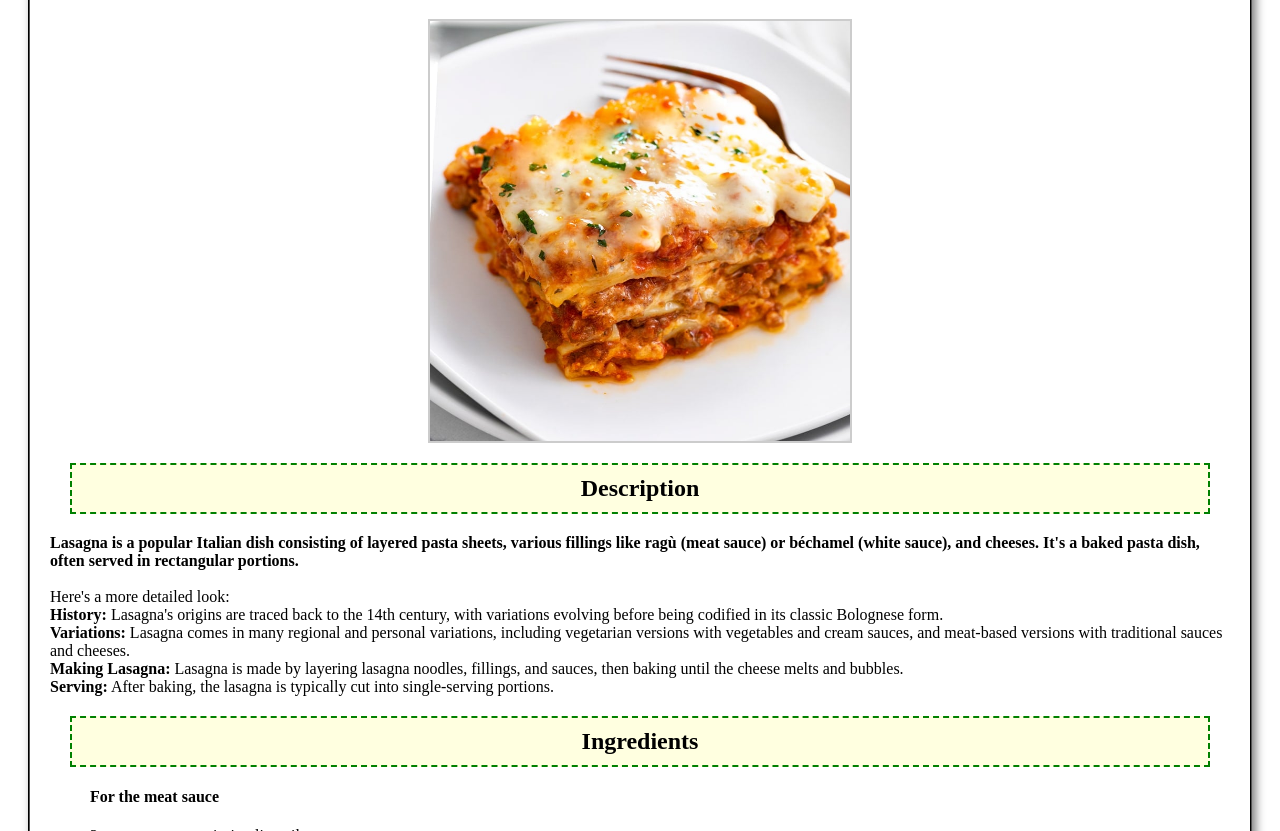
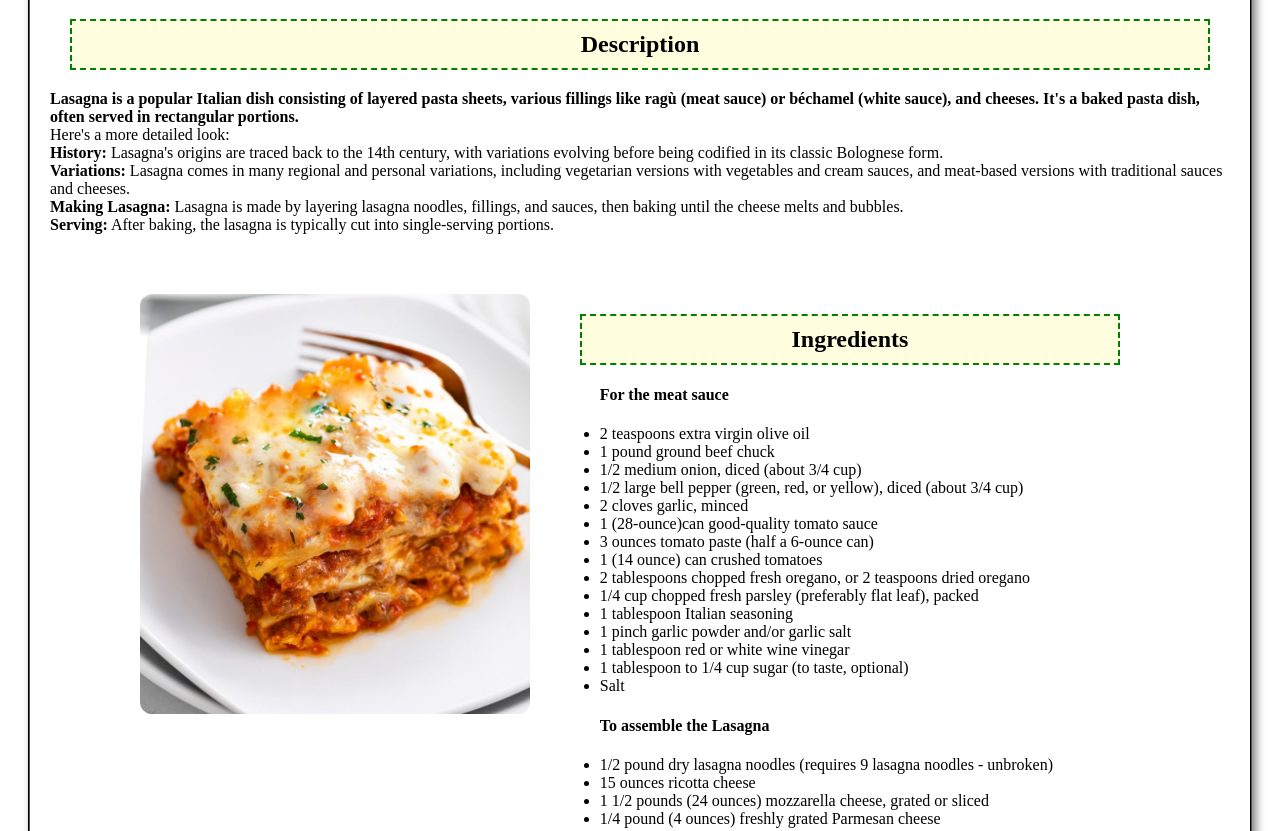
Before and after one commit to Valay-2004/odin-recipes, a plain HTML site: page recipes/lasagna/lasagna.html in a window 1280 px wide. Shown: the part 121-952 px from the top of the page. Drawn offline with Linux system fonts and the light colour scheme.

Commit message:
Updated CSS with flexbox

```diff
--- a/recipes/lasagna/lasagna.html
+++ b/recipes/lasagna/lasagna.html
@@ -1,6 +1,6 @@
 <div class="recipe-card">
     <!DOCTYPE html>
-<html lang="en">
+    <html lang="en">
 
 <head>
     <meta charset="UTF-8">
@@ -11,12 +11,11 @@
 <body>
     <a href="../../index.html">Home</a>
     <h1>Lasagna</h1>
-    <img class="recipe-img" src="Lasagna-Recipe.jpg" alt="Lasagna" style="height: 420px; width: 420px;">
     <h2 class="section-title">Description</h2>
     <p><b>Lasagna is a popular Italian dish consisting of layered pasta sheets, various fillings like ragù (meat sauce)
             or
             béchamel (white sauce), and cheeses. It's a baked pasta dish, often served in rectangular portions.
-        </b><br><br>
+        </b><br>
         Here's a more detailed look: <br>
         <b>History:</b>
         Lasagna's origins are traced back to the 14th century, with variations evolving before being codified in its
@@ -36,9 +35,12 @@
         <b>Serving:</b>
         After baking, the lasagna is typically cut into single-serving portions.
     </p>
-    <h2 class="section-title">Ingredients</h2>
-    <ul>
-        <h4>For the meat sauce</h4>
+    <div class="recipe-flex">
+        <img class="recipe-img" src="Lasagna-Recipe.jpg" alt="Lasagna" style="height: 420px; width: 420px;">
+        <div class="recipe-content">
+            <h2 class="section-title">Ingredients</h2>
+            <ul>
+                <h4>For the meat sauce</h4>
         <li>2 teaspoons extra virgin olive oil</li>
         <li>1 pound ground beef chuck</li>
         <li>1/2 medium onion, diced (about 3/4 cup)</li>
@@ -154,6 +156,9 @@
                 (Try to keep the aluminum foil from touching the sauce.)</p>
         </li>
     </ol>
+        </div>
+    </div>
+
 </body>
 
 </html>
--- a/style.css
+++ b/style.css
@@ -6,12 +6,38 @@
 
 }
 
+.recipe-img{
+    width: 40%;
+    border-radius: 12px;
+}
+
 .recipe-card{
     border: 2px groove black;
     padding: 20px;
     margin: 20px;
     border-radius: 12px;
     box-shadow: 4px 10px 10px rgba(0,0,0,0.5);
+}
+
+.recipe-list{
+    display: flex;
+    justify-content: center;
+    gap: 20px;
+    flex-wrap: wrap;
+    margin-top: 40px;
+}
+
+.recipe-flex{
+    display: flex;
+    gap: 30px;
+    align-items: flex-start;
+    margin: 40px auto;
+    max-width: 1000px;
+    padding: 20px;
+}
+
+.recipe-content{
+    flex-grow: 1;
 }
 
 .section-title{
@@ -29,11 +55,14 @@
     display: inline-block;
     margin: 5px;
     text-decoration: none;
+    flex-grow: 1;
 }
 
-.recipe-img{
-    display: block;
-    margin: 20px auto;
-    border: 2px solid #CCC;
-    max-width: 100%;
+.center-box {
+  display: flex;
+  justify-content: center;
+  align-items: center;
+  height: 200px;
+  background-color: lightpink;
+  border: 2px dashed red;
 }
```
Also changed, not shown: index.html (+5 -12 lines).
